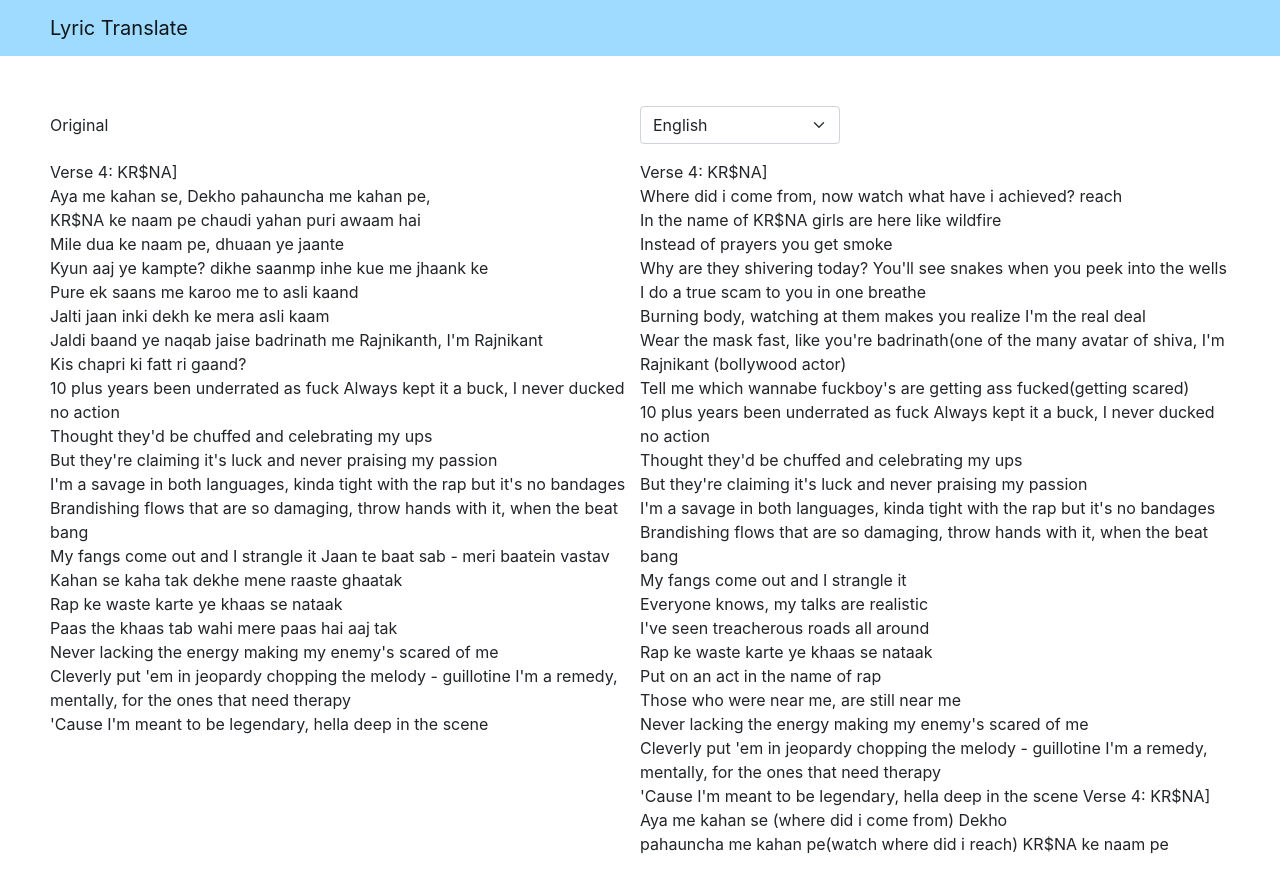
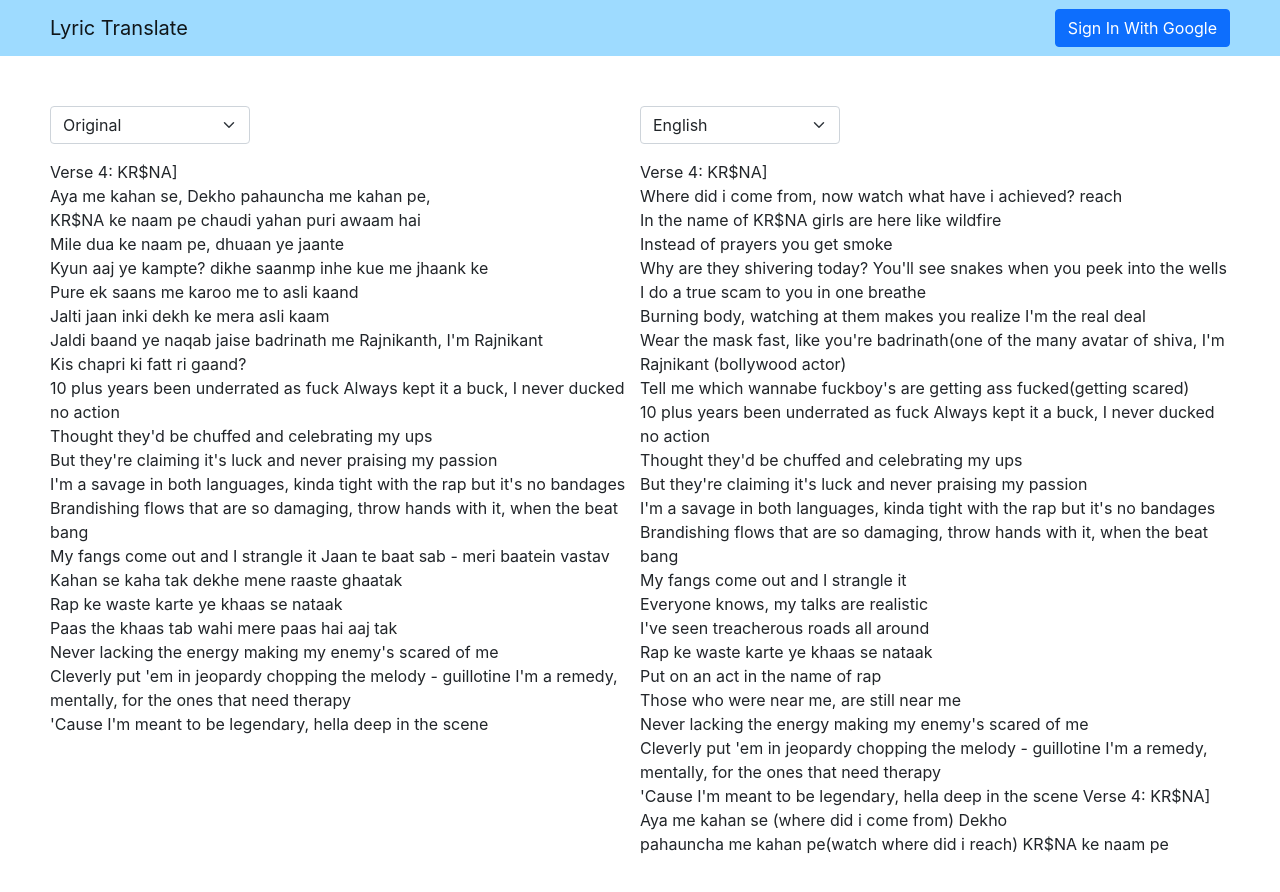
Before and after one commit to subooom/clyric, a React (Create React App) app: page / in a window 1280 px wide. Shown: the top 892 px of the page. Built offline with nearby package versions, Linux system fonts and the light colour scheme.

Commit message:
google sign in

```diff
--- a/package.json
+++ b/package.json
@@ -6,6 +6,7 @@
     "@testing-library/jest-dom": "^5.11.4",
     "@testing-library/react": "^11.1.0",
     "@testing-library/user-event": "^12.1.10",
+    "firebase": "^9.5.0",
     "react": "^17.0.2",
     "react-dom": "^17.0.2",
     "react-scripts": "4.0.3",
--- a/src/App.js
+++ b/src/App.js
@@ -1,3 +1,4 @@
+import { signIn } from "./auth/google";
 import logo from "./logo.svg";
 
 function App() {
@@ -27,20 +28,36 @@ function App() {
               className="collapse navbar-collapse"
               id="navbarSupportedContent"
               style={{ flexGrow: 0 }}
-            ></div>
+            >
+              <button className="btn btn-primary" onClick={signIn}>
+                Sign In With Google
+              </button>
+            </div>
           </div>
         </nav>
       </header>
       <div style={{ padding: "0 50px" }} className="container-fluid ">
         <div className="d-flex justify-content-start align-items-center">
-          <p style={{ width: "50%" }}>Original</p>
+          <div style={{ width: "50%" }}>
             <select class="form-select mb-3" style={{ width: 200 }}>
+              <option value="" selected>
+                Original
+              </option>
+              <option value="1">English</option>
+              <option value="2">Nepali</option>
+              <option value="3">Hindi</option>
+            </select>
+          </div>
+          <div style={{ width: "50%" }}>
+            <select class="form-select mb-3" style={{ width: 200 }}>
+              <option value="">Original</option>
               <option value="1" selected>
                 English
               </option>
               <option value="2">Nepali</option>
               <option value="3">Hindi</option>
             </select>
+          </div>
         </div>
         <div className="d-flex justify-content-center align-items-center">
           <div style={{ width: "50%", height: "100vh" }}>
--- /dev/null
+++ b/src/auth/google.js
@@ -0,0 +1,30 @@
+import { getAuth, signInWithPopup, GoogleAuthProvider } from "firebase/auth";
+
+const signIn = () => {
+  const provider = new GoogleAuthProvider();
+  provider.addScope("https://www.googleapis.com/auth/contacts.readonly");
+
+  const auth = getAuth();
+  signInWithPopup(auth, provider)
+    .then((result) => {
+      const credential = GoogleAuthProvider.credentialFromResult(result);
+      const token = credential.accessToken;
+      // The signed-in user info.
+      const user = result.user;
+      console.log(user);
+      localStorage.setItem("user", user);
+      localStorage.setItem("user_token", token);
+    })
+    .catch((error) => {
+      const errorCode = error.code;
+      const errorMessage = error.message;
+      // The email of the user's account used.
+      console.log(error);
+      const email = error.email;
+      // The AuthCredential type that was used.
+      const credential = GoogleAuthProvider.credentialFromError(error);
+      // ...
+    });
+};
+
+export { signIn };
--- /dev/null
+++ b/src/firebase.js
@@ -0,0 +1,22 @@
+import { initializeApp } from "firebase/app";
+import { getAnalytics } from "firebase/analytics";
+
+const firebaseConfig = {
+  apiKey: "AIzaSyAegaGCL9pb_o4iWKEtv85Oo2Tgp0sswBE",
+  authDomain: "clyric-17607.firebaseapp.com",
+  projectId: "clyric-17607",
+  storageBucket: "clyric-17607.appspot.com",
+  messagingSenderId: "946277984431",
+  appId: "1:946277984431:web:3fd16035602a48cac5cc5a",
+  measurementId: "G-S32EP0GZ34",
+};
+
+const initFirebaseApp = () => {
+  // Initialize Firebase
+  const app = initializeApp(firebaseConfig);
+  const analytics = getAnalytics(app);
+
+  return { app, analytics };
+};
+
+export { initFirebaseApp };
--- a/src/index.js
+++ b/src/index.js
@@ -1,14 +1,16 @@
-import React from 'react';
-import ReactDOM from 'react-dom';
-import './index.css';
-import App from './App';
-import reportWebVitals from './reportWebVitals';
+import React from "react";
+import ReactDOM from "react-dom";
+import "./index.css";
+import App from "./App";
+import reportWebVitals from "./reportWebVitals";
+import { initFirebaseApp } from "./firebase";
 
+initFirebaseApp();
 ReactDOM.render(
   <React.StrictMode>
     <App />
   </React.StrictMode>,
-  document.getElementById('root')
+  document.getElementById("root")
 );
 
 // If you want to start measuring performance in your app, pass a function
```
Also changed, not shown: 1 other file (tests, documents, lock files or other folders). Lines whose indentation alone changed are shown as unchanged.
